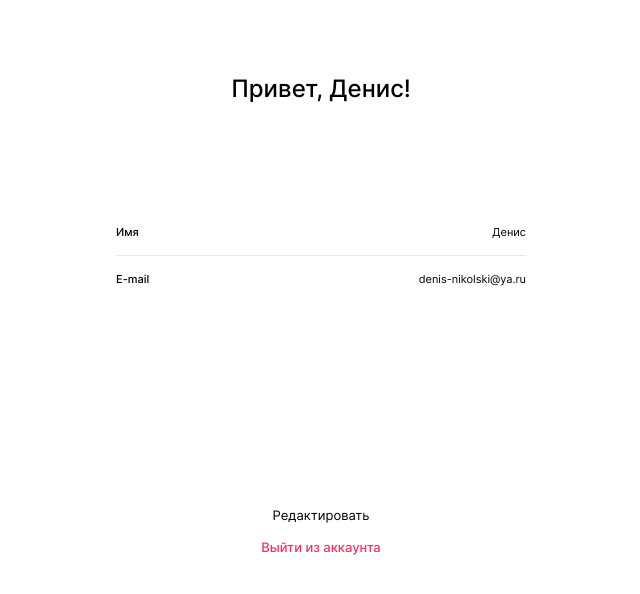
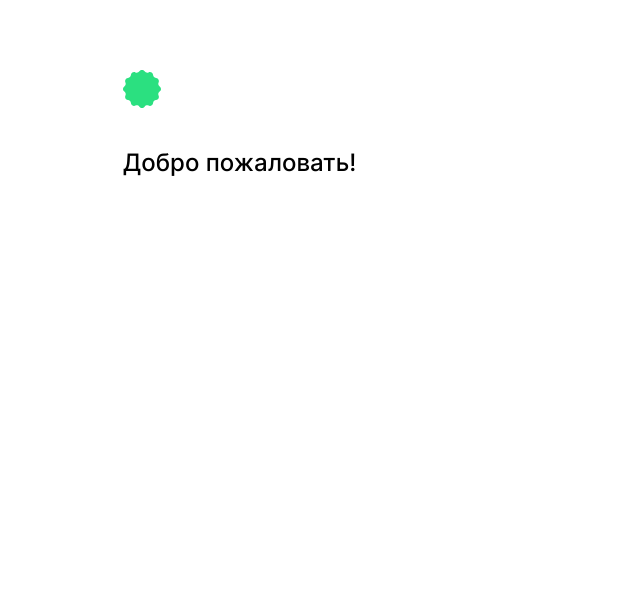
Before and after one commit to Nikolskii/movies-explorer-frontend, a React (Create React App) app: page / in a window 1280 px wide. Shown: the top 594 px of the page, without its empty margins (319-959 px from the left). Built offline with nearby package versions, Linux system fonts and the light colour scheme.

Commit message:
chore: создать компоненты Register и Logo

```diff
--- a/src/components/App/App.js
+++ b/src/components/App/App.js
@@ -2,13 +2,15 @@ import './App.css';
 import Main from '../Main/Main';
 import Movies from '../Movies/Movies';
 import Profile from '../Profile/Profile';
+import Register from '../Register/Register';
 
 const App = () => {
   return (
     <div className="page">
       {/* <Main /> */}
       {/* <Movies /> */}
-      <Profile />
+      {/* <Profile /> */}
+      <Register />
     </div>
   );
 };
--- /dev/null
+++ b/src/components/Logo/Logo.css
@@ -0,0 +1,4 @@
+.logo {
+  width: 38px;
+  height: 38px;
+}
--- /dev/null
+++ b/src/components/Logo/Logo.js
@@ -0,0 +1,8 @@
+import './Logo.css';
+import logoImg from '../../images/logo.svg';
+
+const Logo = () => {
+  return <img className="logo" src={logoImg} alt="Логотип" />;
+};
+
+export default Logo;
--- /dev/null
+++ b/src/components/Register/Register.css
@@ -0,0 +1,17 @@
+.register {
+  padding: 70px 0;
+  display: flex;
+  flex-direction: column;
+  width: 396px;
+  margin: 0 auto;
+}
+
+.register__title {
+  color: #000;
+  font-family: 'Inter', Arial, sans-serif;
+  font-style: normal;
+  font-weight: 500;
+  font-size: 24px;
+  line-height: 29px;
+  margin: 40px 0 0 0;
+}
--- /dev/null
+++ b/src/components/Register/Register.js
@@ -0,0 +1,13 @@
+import Logo from '../Logo/Logo';
+import './Register.css';
+
+const Register = () => {
+  return (
+    <section className="register">
+      <Logo />
+      <h1 className="register__title">Добро пожаловать!</h1>
+    </section>
+  );
+};
+
+export default Register;
```
Also changed, not shown: src/images/logo.svg (added).
